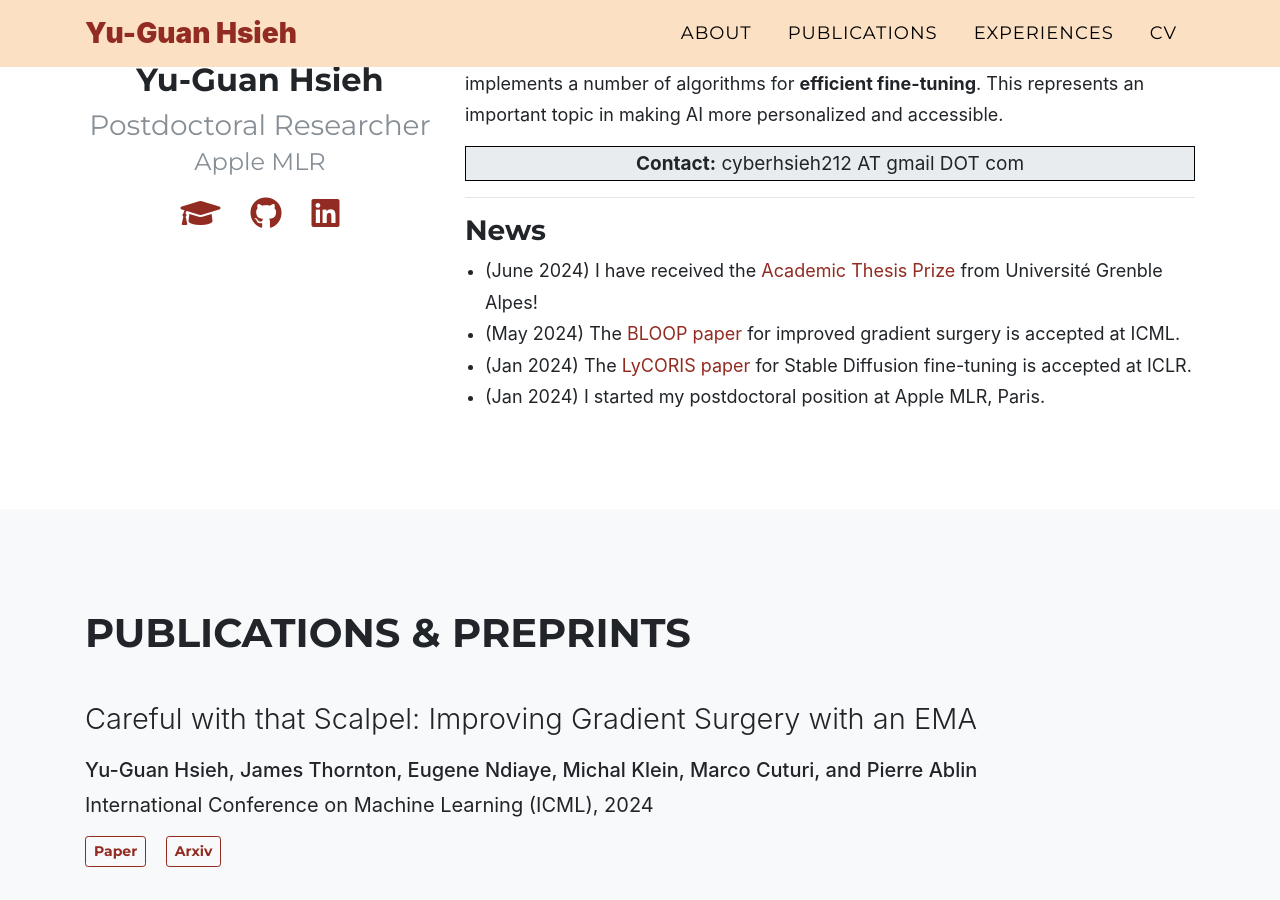
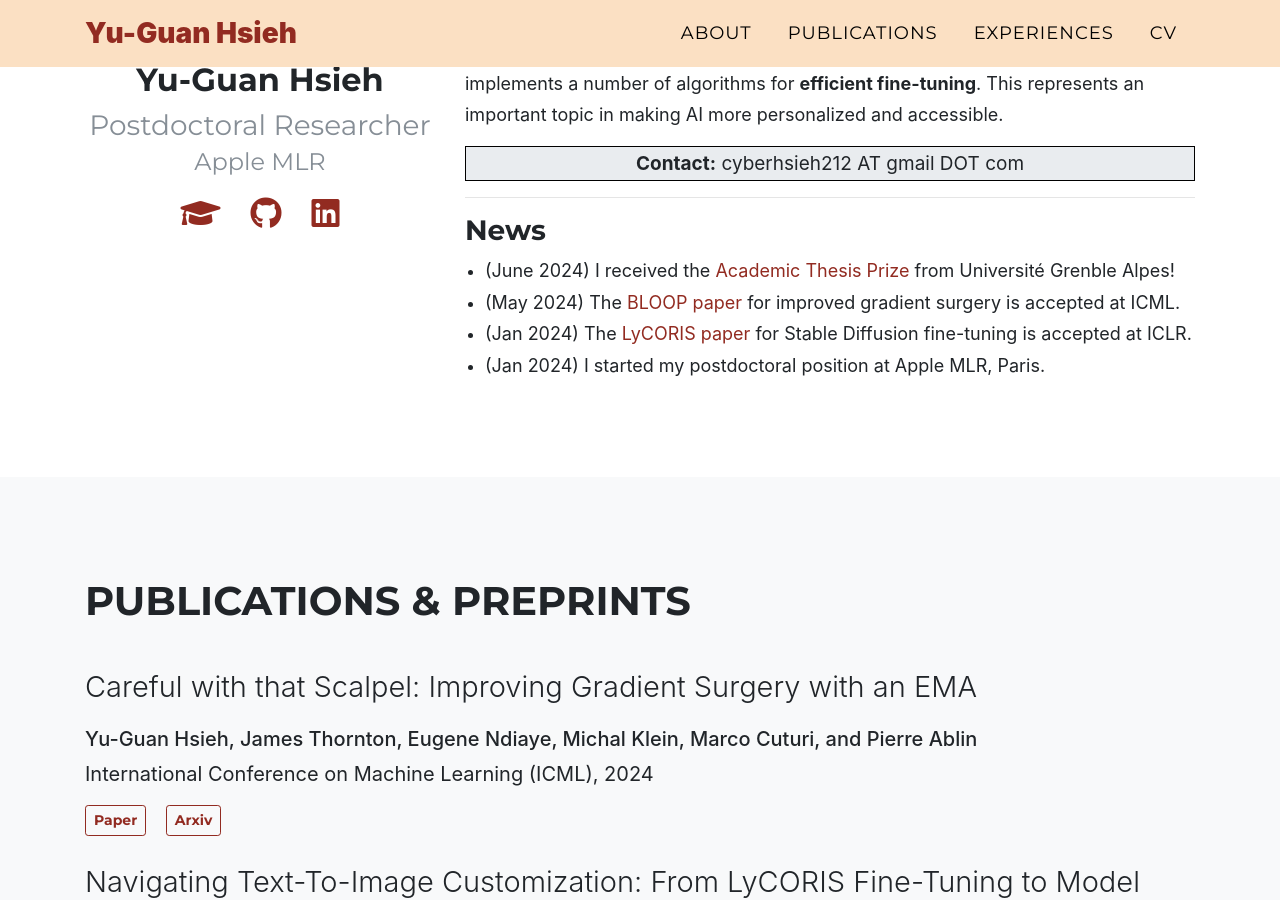
Before and after one commit to cyber-meow/cyber-meow.github.io, a Jekyll site: the page built from index.html, in a window 1280 px wide and 900 px high, scrolled down 424 px. Built offline with Jekyll 4.4.1, drawn with Linux system fonts in a browser that asks for light colours; some web fonts are replaced.

Commit message:
update News

```diff
--- a/_data/sitetext.yml
+++ b/_data/sitetext.yml
@@ -24,7 +24,7 @@ about:
     # Apart from this, I am broadly interested in various topics in artificial intelligence,
     # in  lie in the intersection of optimization and machine learning, with a focus on __minimax optimization__, __online learning__, __distributed optimization__, and __learning in games__.
     news:
-      - text: "(June 2024) I have received the [Academic Thesis Prize](https://doctorat.univ-grenoble-alpes.fr/doctoral-college/phd-news/2024-academic-thesis-prize-yu-guan-hsieh--1435801.kjsp) from Université Grenble Alpes!"
+      - text: "(June 2024) I received the [Academic Thesis Prize](https://doctorat.univ-grenoble-alpes.fr/doctoral-college/phd-news/2024-academic-thesis-prize-yu-guan-hsieh--1435801.kjsp) from Université Grenble Alpes!"
       - text: "(May 2024) The [BLOOP paper](https://arxiv.org/abs/2402.02998) for improved gradient surgery is accepted at ICML."
       - text: "(Jan 2024) The [LyCORIS paper](https://arxiv.org/abs/2309.14859) for Stable Diffusion fine-tuning is accepted at ICLR."
       - text: "(Jan 2024) I started my postdoctoral position at Apple MLR, Paris."
```
